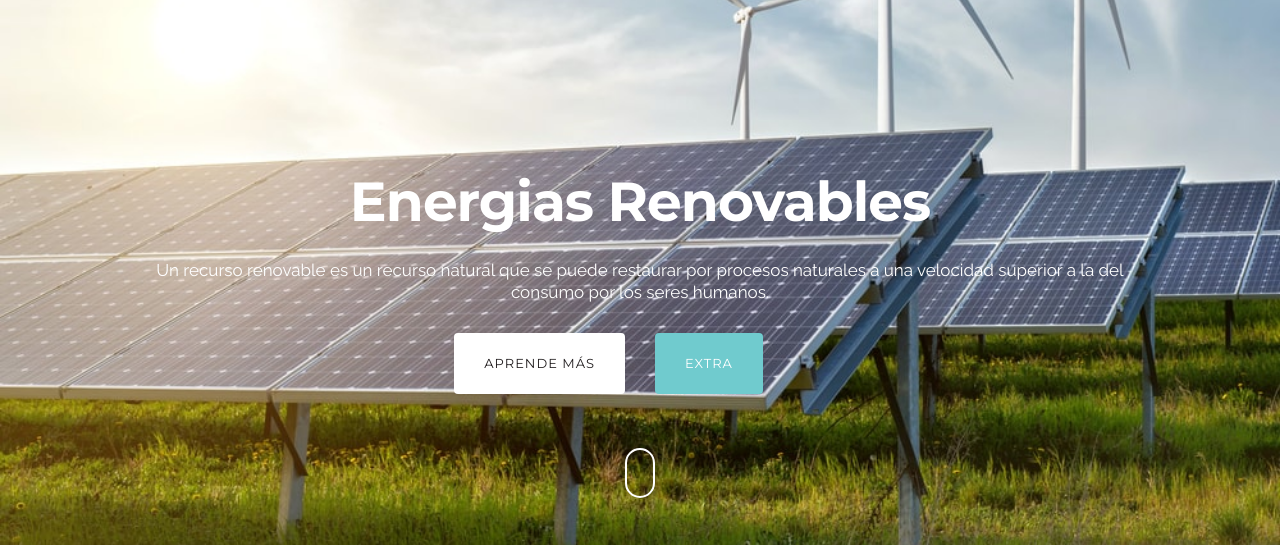
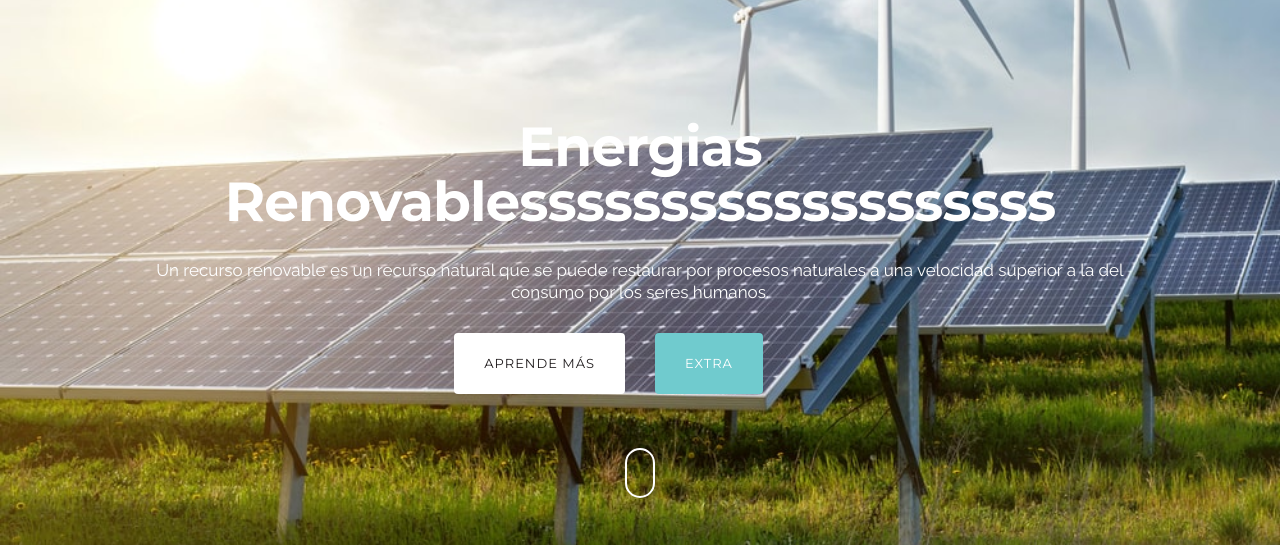
Before and after one commit to Miguek22/pagina_recursos_renovables, a plain HTML site: page index.html in a window 1280 px wide. Shown: the part 252-797 px from the top of the page. Drawn offline with nearby package versions, Linux system fonts and the light colour scheme; grey boxes are pictures that could not be loaded.

Commit message:
nuevos cambios

```diff
--- a/index.html
+++ b/index.html
@@ -116,7 +116,7 @@
 
         <div class="row header-info">
           <div class="col-sm-10 col-sm-offset-1 text-center">
-            <h1 class="animated fadeInDownBig delay-1s">Energias Renovables</h1>
+            <h1 class="animated fadeInDownBig delay-1s">Energias Renovablesssssssssssssssssss</h1>
             <br />
             <p class="animated fadeInDown delay-1s" data-wow-delay="0.5s">Un recurso renovable es un recurso natural que se puede restaurar por procesos naturales a una velocidad superior a la del consumo por los seres humanos.</p>
             <br />
```
